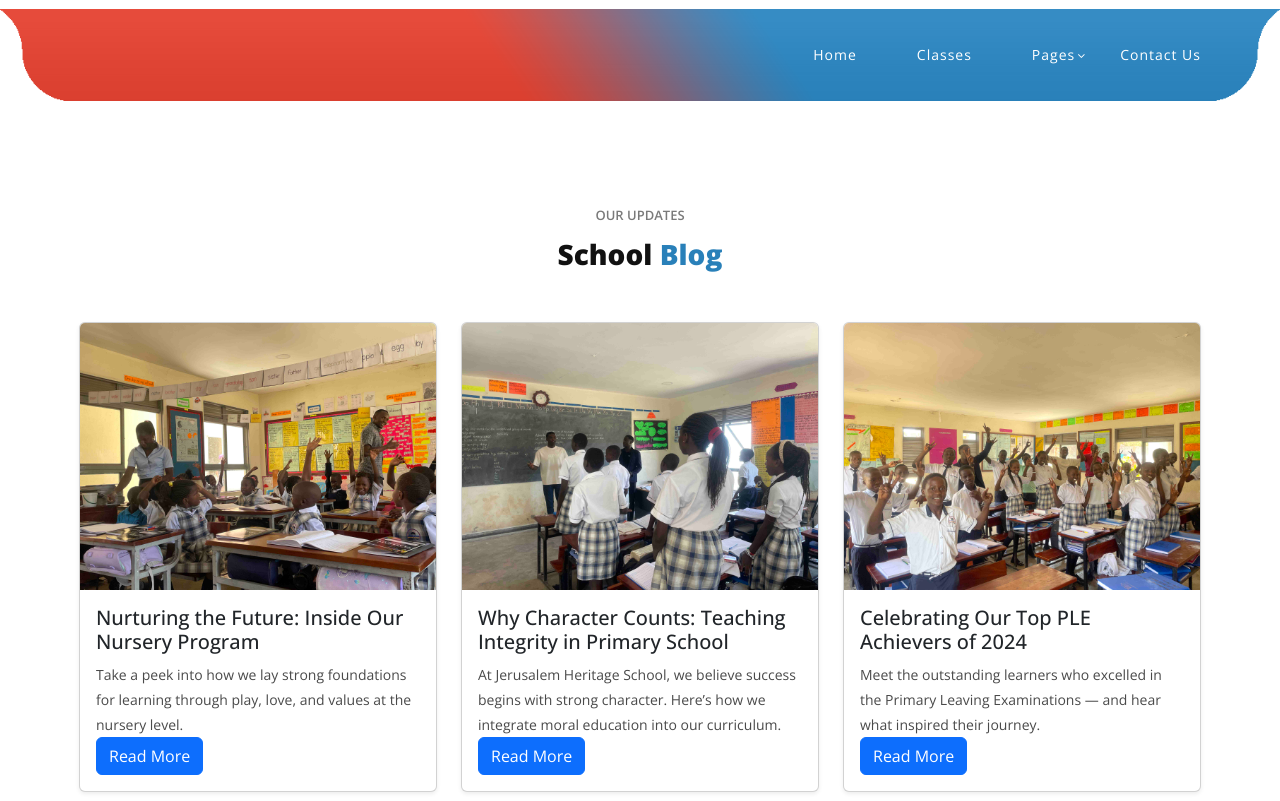
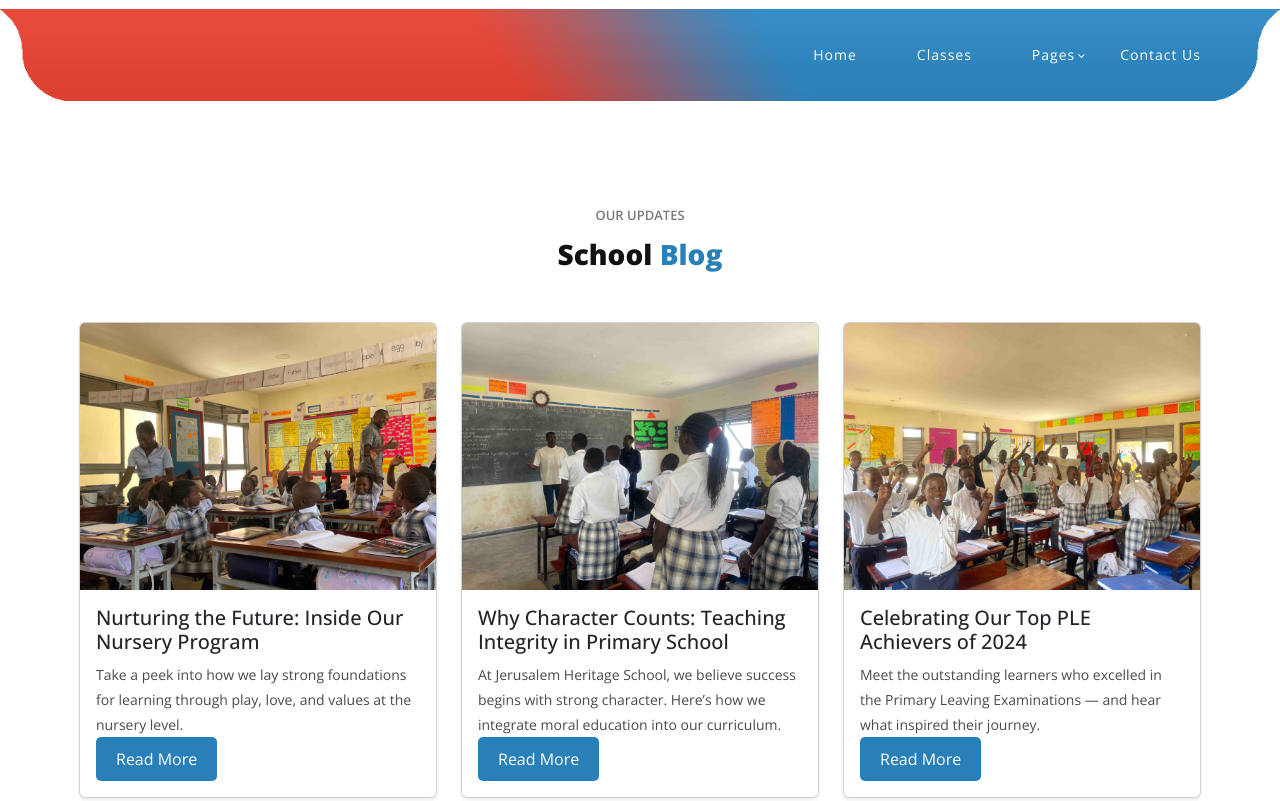
Before and after one commit to KaKebe-Technologies-Limited/JHS, a plain HTML site: page blog.html in a window 1280 px wide. Shown: the top 801 px of the page. Drawn offline with nearby package versions, Linux system fonts and the light colour scheme.

Commit message:
Improved button animations

```diff
--- a/assets/css/templatemo-eduwell-style.css
+++ b/assets/css/templatemo-eduwell-style.css
@@ -2081,7 +2081,7 @@ section.admissions {
 }
 section.core-purpose {
   background: linear-gradient(rgba(0, 0, 0, 0.5), rgba(0, 0, 0, 0.5)), url(../images/gallery/school1.jpg) no-repeat center center/cover fixed;
-  padding: 60px 0;
+  padding: 180px 0;
 }
 section.core-purpose .section-heading h4,
 section.admissions .section-heading h4 {
@@ -2124,17 +2124,18 @@ section.admissions .section-heading h6 {
 
 .load-more {
     padding: 10px 20px;
-    background-color: blue;
+    background-color: #2980B9;
     color: white;
     border: none;
     cursor: pointer;
     font-size: 1em;
     border-radius: 5px;
-    transition: background-color 0.3s;
+    transition: background-color 0.5s, color 0.5s;
 }
 
 .load-more:hover {
-    background-color: #218838;
+    background-color: #E74C3C;
+    color: inherit;
 }
 
 .load-more.hidden {
--- a/blog.html
+++ b/blog.html
@@ -87,7 +87,7 @@
             <div class="card-body">
               <h5 class="card-title">Nurturing the Future: Inside Our Nursery Program</h5>
               <p class="card-text">Take a peek into how we lay strong foundations for learning through play, love, and values at the nursery level.</p>
-              <a href="#" class="btn btn-primary">Read More</a>
+              <a href="#" class="btn load-more">Read More</a>
             </div>
           </div>
         </div>
@@ -99,7 +99,7 @@
             <div class="card-body">
               <h5 class="card-title">Why Character Counts: Teaching Integrity in Primary School</h5>
               <p class="card-text">At Jerusalem Heritage School, we believe success begins with strong character. Here’s how we integrate moral education into our curriculum.</p>
-              <a href="#" class="btn btn-primary">Read More</a>
+              <a href="#" class="btn load-more">Read More</a>
             </div>
           </div>
         </div>
@@ -111,7 +111,7 @@
             <div class="card-body">
               <h5 class="card-title">Celebrating Our Top PLE Achievers of 2024</h5>
               <p class="card-text">Meet the outstanding learners who excelled in the Primary Leaving Examinations — and hear what inspired their journey.</p>
-              <a href="#" class="btn btn-primary">Read More</a>
+              <a href="#" class="btn load-more">Read More</a>
             </div>
           </div>
         </div>
```
